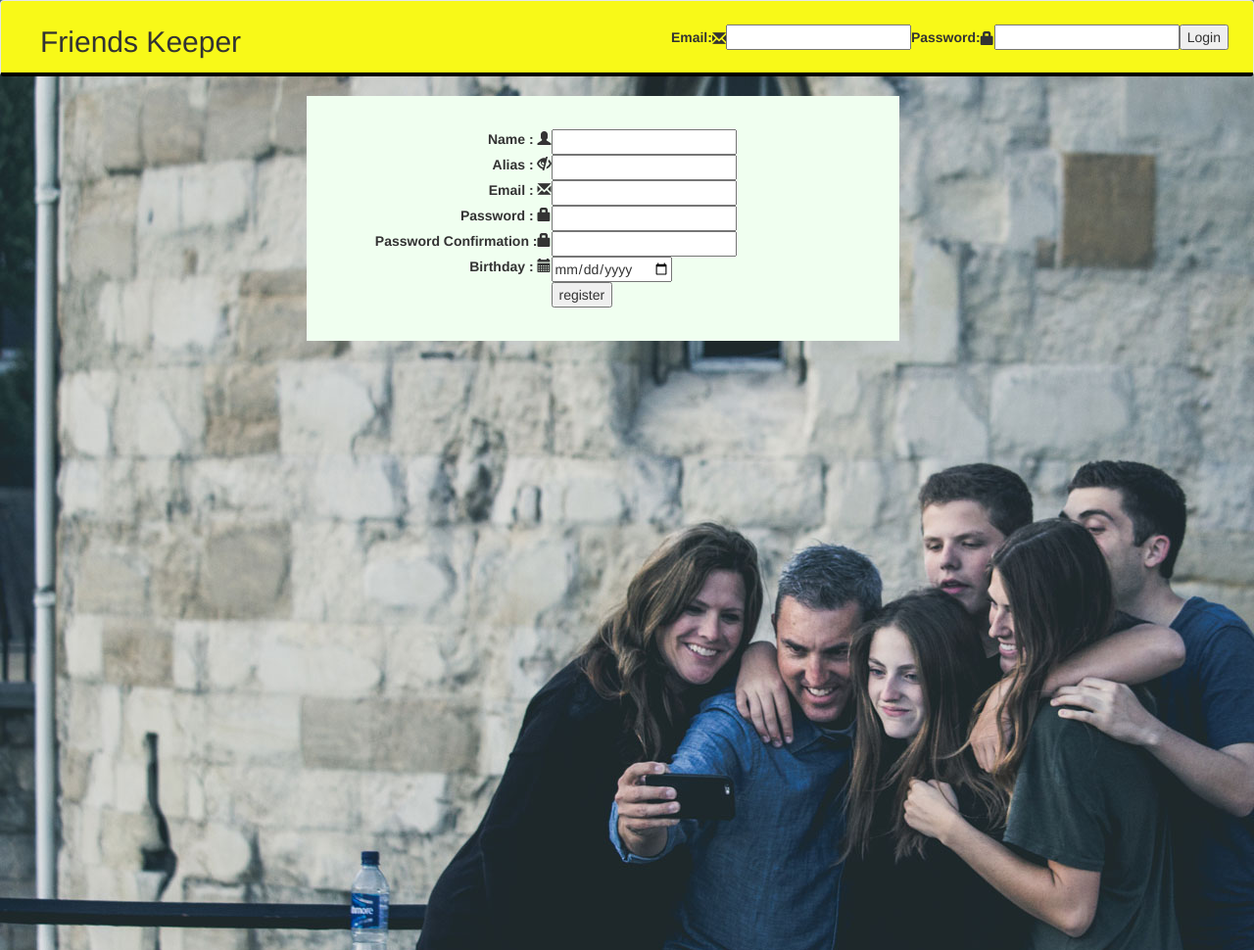
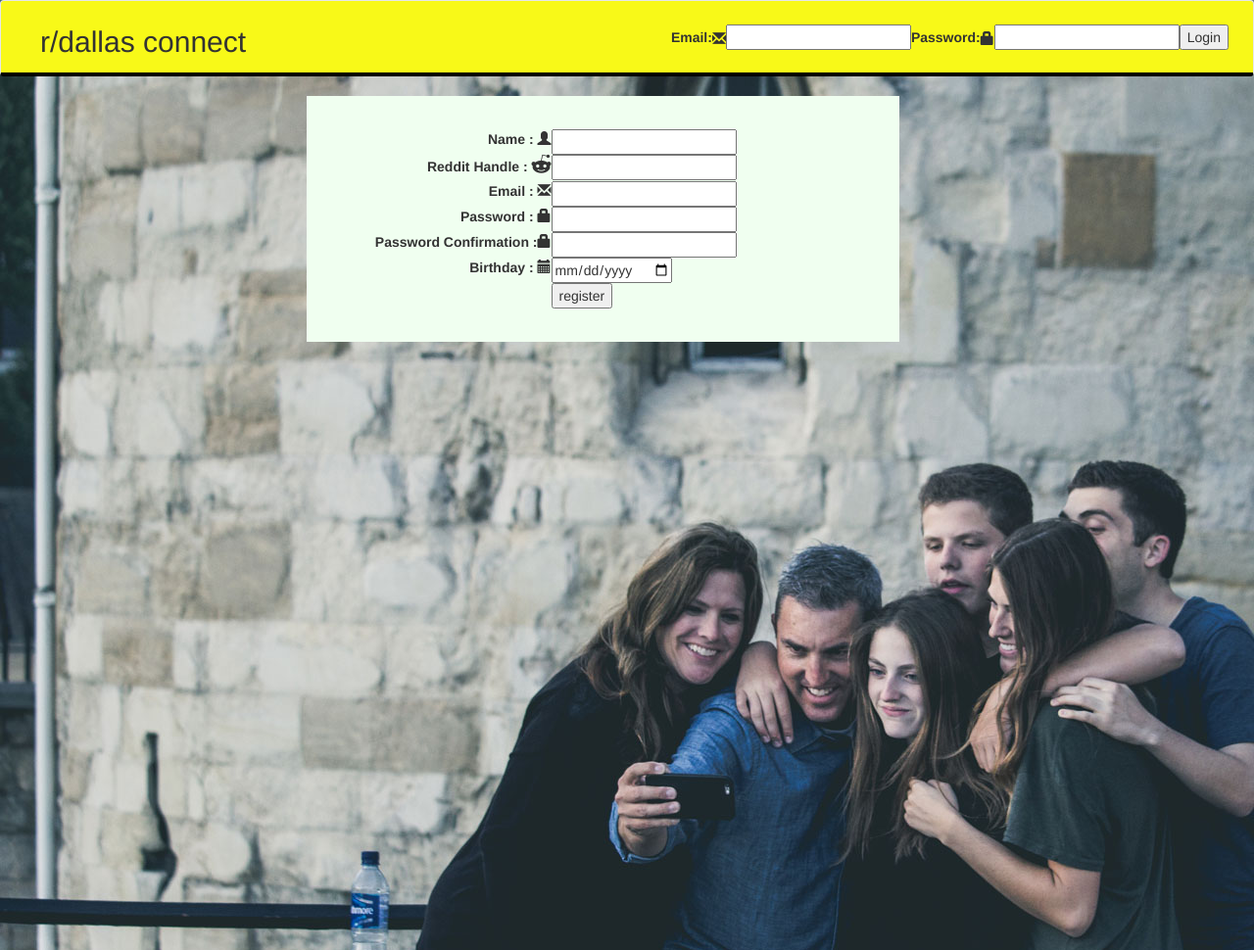
Before and after one commit to catch0/belt2python, a Django app: page / in a window 1280 px wide. Shown: the whole page at 98% size. Run offline with Django 3.2, Linux system fonts and the light colour scheme; some libraries are stand-ins or nearby versions.

Commit message:
added glyphs

```diff
--- a/apps/beltapp/templates/beltapp/index.html
+++ b/apps/beltapp/templates/beltapp/index.html
@@ -2,7 +2,7 @@
 
 <html>
 	<head>
-		<title>Contact Keeper</title>
+		<title> r/dallas connect</title>
         {% load staticfiles %}
         {% load staticfiles %}
     <link rel="stylesheet" href="{% static 'beltapp/index.css' %}" media="screen" title="no title" charset="utf-8" />
@@ -11,6 +11,7 @@
 		<link rel = "stylesheet" href="https://maxcdn.bootstrapcdn.com/bootstrap/3.3.7/css/bootstrap.min.css">
     <script src="https://ajax.googleapis.com/ajax/libs/jquery/1.12.4/jquery.min.js"></script>
     <script src="https://maxcdn.bootstrapcdn.com/bootstrap/3.3.7/js/bootstrap.min.js"></script>
+		<link rel="stylesheet" href="https://cdnjs.cloudflare.com/ajax/libs/font-awesome/4.7.0/css/font-awesome.min.css">
 		<meta name="viewport" content="initial-scale=1.0">
 	</head>
 	<body>
@@ -18,7 +19,7 @@
 		<nav id = "navbar" class="navbar navbar-default">
 				<div class="row container-fluid">
 					<div class = "col s-1">
-						<h2 id = "brand"> Friends Keeper</h2>
+						<h2 id = "brand"> r/dallas connect</h2>
 					</div>
 						<div class="navbar-header">
 								<form class = "form-inline" action="/login" method="post">
@@ -49,7 +50,7 @@
 							{% endfor %}
 							<label id = "lbl">Name : <span class="glyphicon glyphicon-user"></span> </label>
 							<input id = "inpt" type="text" name="first_name" />
-							<label id = "lbl">Alias : <span class="glyphicon glyphicon-eye-close"></span></label>
+							<label id = "lbl">Reddit Handle : <i class="fa fa-reddit-alien" style="font-size:20px"></i></label>
 								<input id = "inpt" type="text" name="alias" />
 							<label id = "lbl">Email : <span class="glyphicon glyphicon-envelope"></span> </label>
 								<input id = "inpt" type="email" name="email" />
```
Also changed, not shown: apps/beltapp/templates/beltapp/home.html (+18 -14 lines), db.sqlite3.
